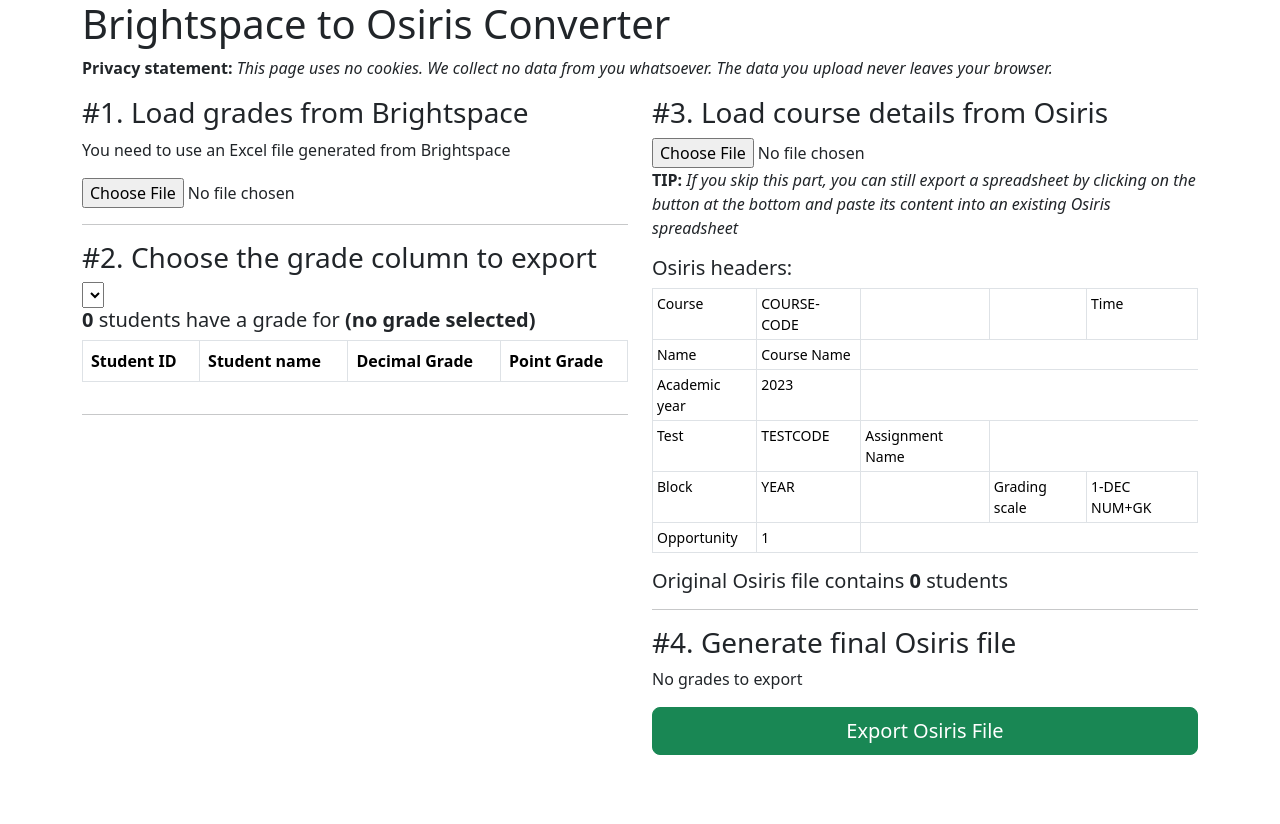
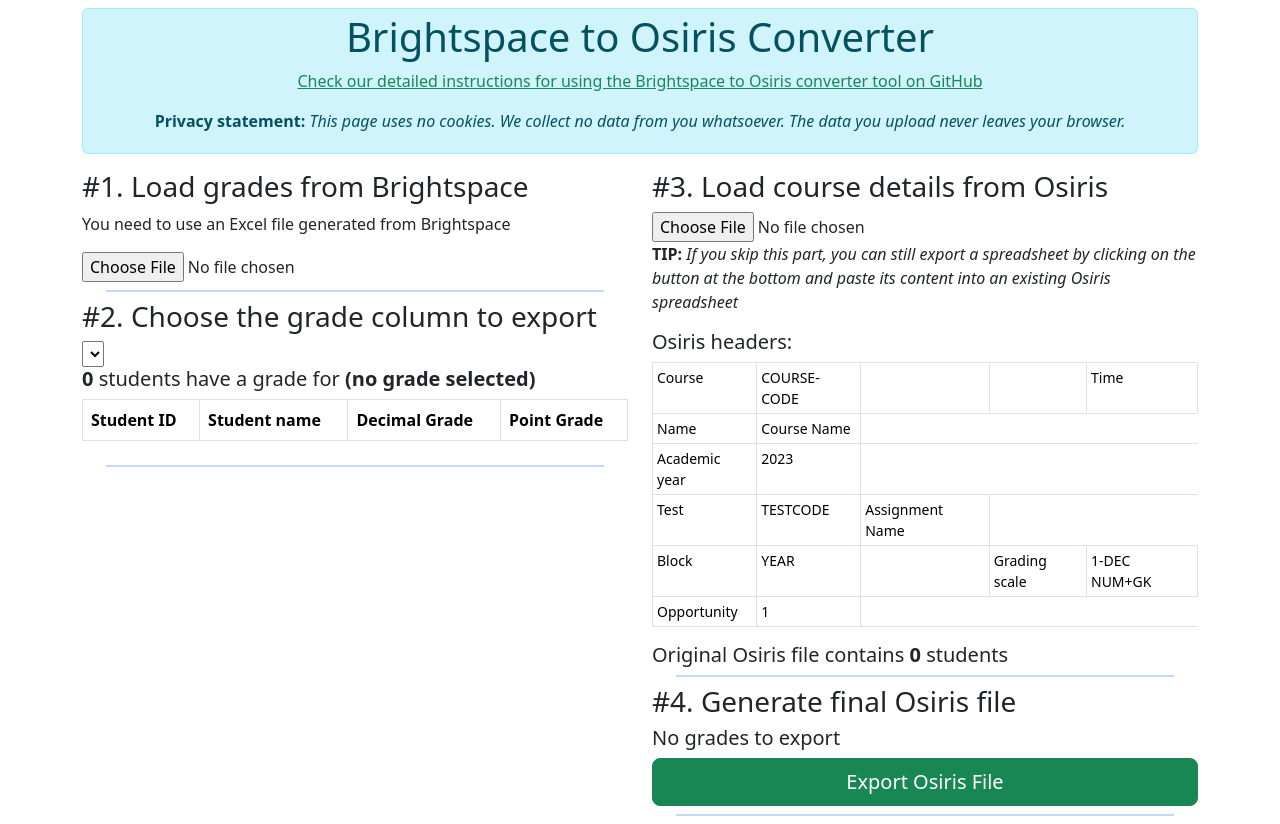
Before and after one commit to buas-media-interactive/brightspace-osiris, a plain HTML site: page index.html in a window 1280 px wide. Before the commit the page ends 800 px from the top, so only its background shows below. Drawn offline with Linux system fonts and the light colour scheme.

Commit message:
Minor visual changes

```diff
--- a/index.html
+++ b/index.html
@@ -7,17 +7,24 @@
     </head>
     <body>
         <div class="container">
-            <h1>Brightspace to Osiris Converter</h1>
-            <p>
-                <strong>Privacy statement:</strong>
-                <em>This page uses no cookies. We collect no data from you whatsoever. The data you upload never leaves your browser.</em>
-            </p>
+            <div class="alert alert-info text-center mt-2 p-1">
+                <h1>Brightspace to Osiris Converter</h1>
+                <p>
+                    <a href="https://github.com/buas-media-interactive/brightspace-osiris" target="_blank" class="text-success">
+                        Check our detailed instructions for using the Brightspace to Osiris converter tool on GitHub
+                    </a>
+                </p>
+                <p>
+                    <strong>Privacy statement:</strong>
+                    <em>This page uses no cookies. We collect no data from you whatsoever. The data you upload never leaves your browser.</em>
+                </p>
+            </div>
             <div class="row">
                 <div class="col-md-6">
                     <h3>#1. Load grades from Brightspace</h3>
                     <p>You need to use an Excel file generated from Brightspace</p>
                     <input type="file" id="bspfile" accept=".xlsx">
-                    <hr>
+                    <hr class="mx-4 my-2 border border-primary">
                     <h3>#2. Choose the grade column to export</h3>
                     <select id="gradecolumn"></select>
                     <h5>
@@ -38,7 +45,7 @@
                             </tbody>
                         </table>
                     </div>
-                    <hr>
+                    <hr class="mx-4 my-2 border border-primary">
                 </div>
                 <div class="col-md-6">
                     <h3>#3. Load course details from Osiris</h3>
@@ -56,11 +63,11 @@
                         <strong id="osiriscount">0</strong>
                         students
                     </h5>
-                    <hr>
+                    <hr class="mx-4 my-2 border border-primary">
                     <h3>#4. Generate final Osiris file</h3>
-                    <p id="contentdescription"></p>
+                    <h5 id="contentdescription"></h5>
                     <button id="exportbutton" class="btn btn-lg btn-success w-100">Export Osiris File</button>
-                    </div>
+                    <hr class="mx-4 my-2 border border-primary">
                 </div>
             </div>
         </div>
```
